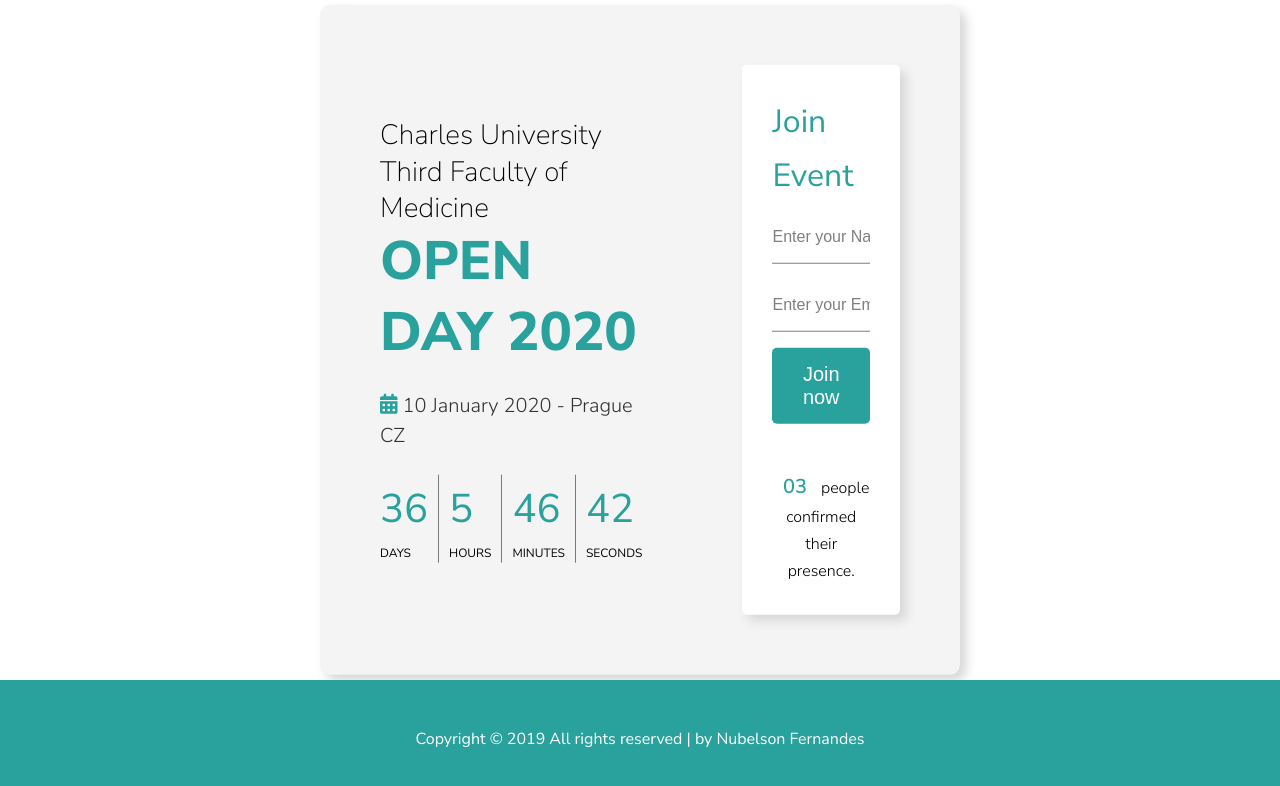
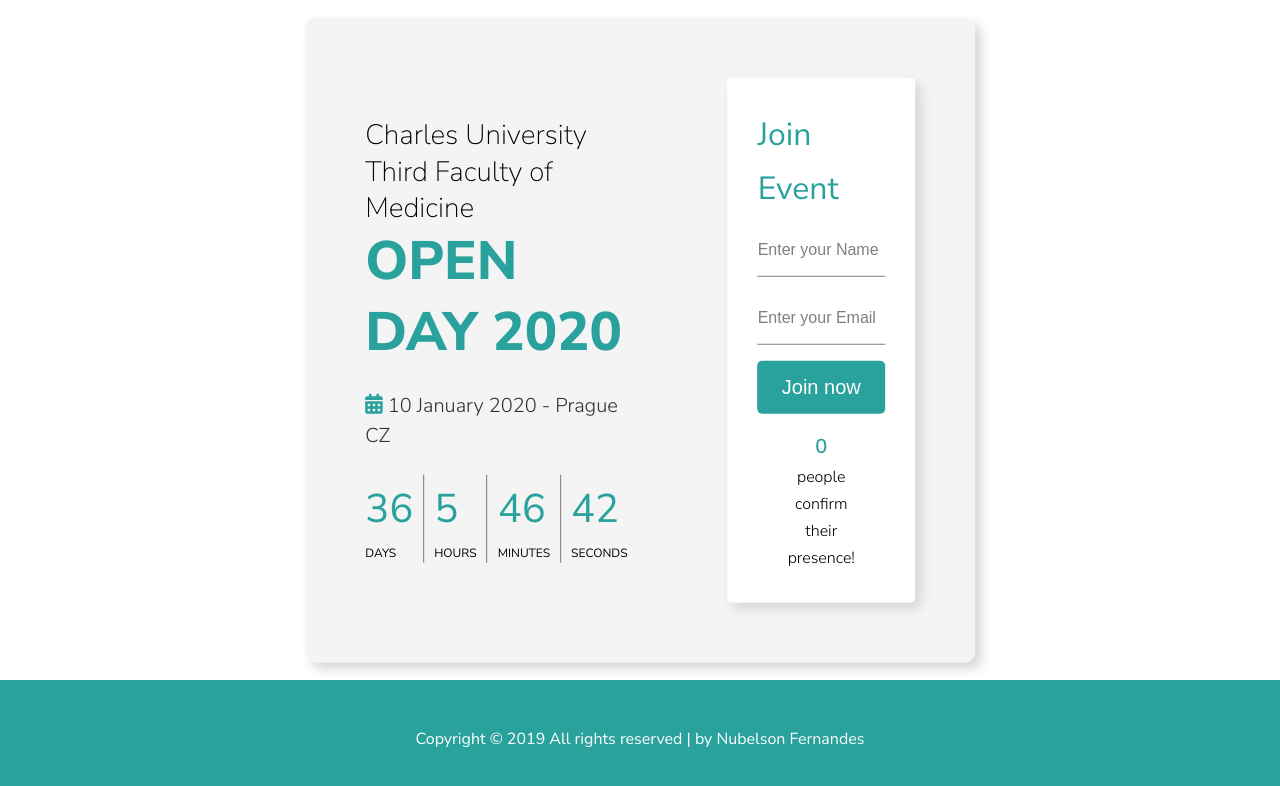
Before and after one commit to nublson/countdown-event, a Gatsby site: page / in a window 1280 px wide. Built offline with nearby package versions, Linux system fonts and the light colour scheme; Gatsby itself is replaced by a stand-in of ours.

Commit message:
add counter

```diff
--- a/src/components/Form.js
+++ b/src/components/Form.js
@@ -1,8 +1,19 @@
-import React from "react"
-import { withFormik, Field, Form } from "formik"
+import React, { useState } from "react"
+import { Formik, Form, Field } from "formik"
 
-const App = ({ isSubmitting }) => {
+const MyForm = () => {
+    const [count, setCount] = useState(0)
     return (
+        <div className="form-box">
+            <Formik
+                initialValues={{ name: "", email: "" }}
+                onSubmit={(values, actions) => {
+                    setCount(count + 1)
+                    actions.resetForm()
+                    actions.setSubmitting(false)
+                }}
+            >
+                {({ errors }) => (
                     <Form className="form">
                         <h2>Join Event</h2>
                         <div className="form-group">
@@ -11,6 +22,7 @@ const App = ({ isSubmitting }) => {
                                 name="name"
                                 className="form-control"
                                 placeholder="Enter your Name"
+                                autoComplete="off"
                             />
                         </div>
                         <div className="form-group">
@@ -19,27 +31,23 @@ const App = ({ isSubmitting }) => {
                                 name="email"
                                 className="form-control"
                                 placeholder="Enter your Email"
+                                autoComplete="off"
                             />
                         </div>
                         <div className="form-group">
-                <button type="submit" disabled={isSubmitting} className="btn">
+                            <button type="submit" className="btn">
                                 Join now
                             </button>
                         </div>
+                        <p>
+                            <span> {count} </span> people confirm their
+                            presence!
+                        </p>
                     </Form>
+                )}
+            </Formik>
+        </div>
     )
 }
 
-const MyForm = withFormik({
-    mapPropsToValues({ name, email }) {
-        return {
-            name: name || "",
-            email: email || "",
-        }
-    },
-    handleSubmit(values) {
-        console.log(values)
-    },
-})(App)
-
 export default MyForm
--- a/src/sections/home.js
+++ b/src/sections/home.js
@@ -62,14 +62,7 @@ const Home = () => {
                         </div>
                     </div>
                 </div>
-                <div className="form-box">
-                    <Form />
-                    <div className="text">
-                        <p>
-                            <span>03</span> people confirmed their presence.
-                        </p>
-                    </div>
-                </div>
+                <Form />
             </div>
         </header>
     )
--- a/src/style/pages/_home.scss
+++ b/src/style/pages/_home.scss
@@ -57,7 +57,7 @@
         }
 
         .form {
-            padding: 3rem;
+            padding: 3rem 3rem 0 3rem;
 
             h2 {
                 margin-bottom: 0.8rem;
```
Lines whose indentation alone changed are shown as unchanged.
